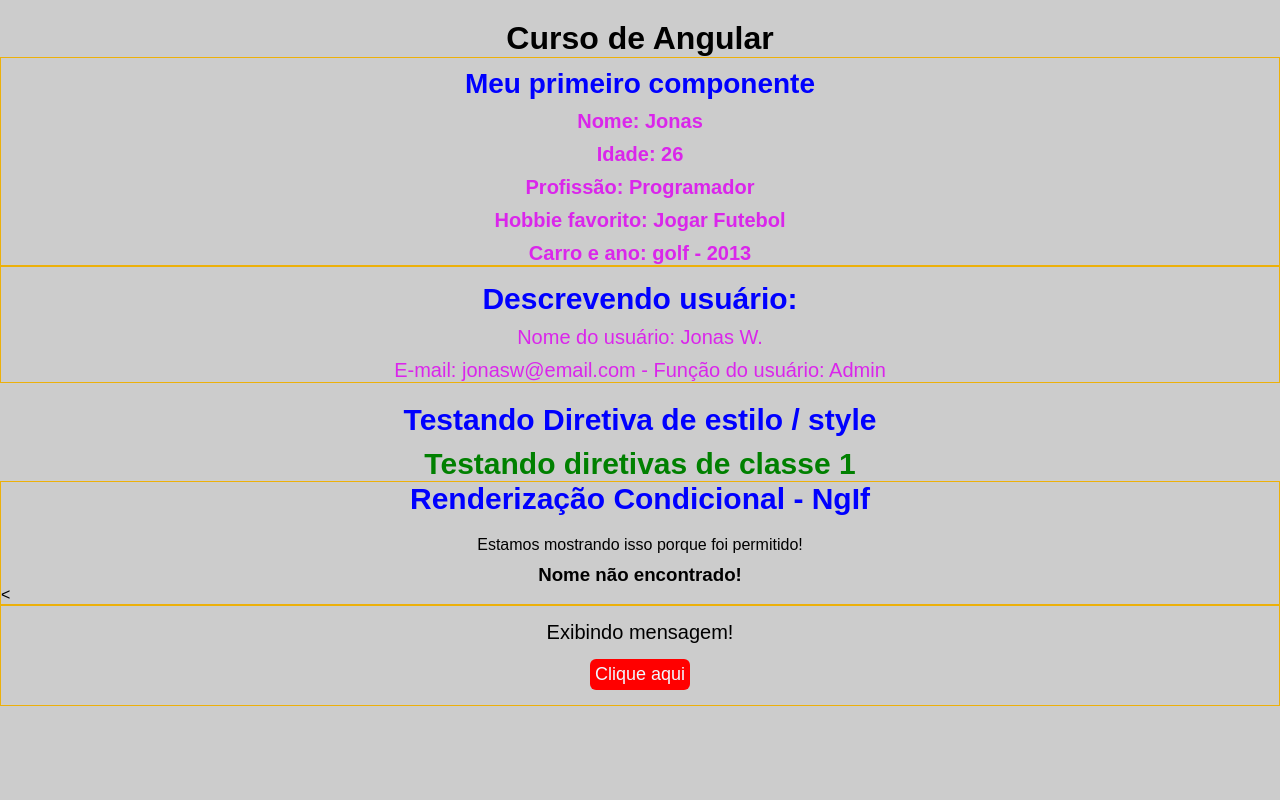
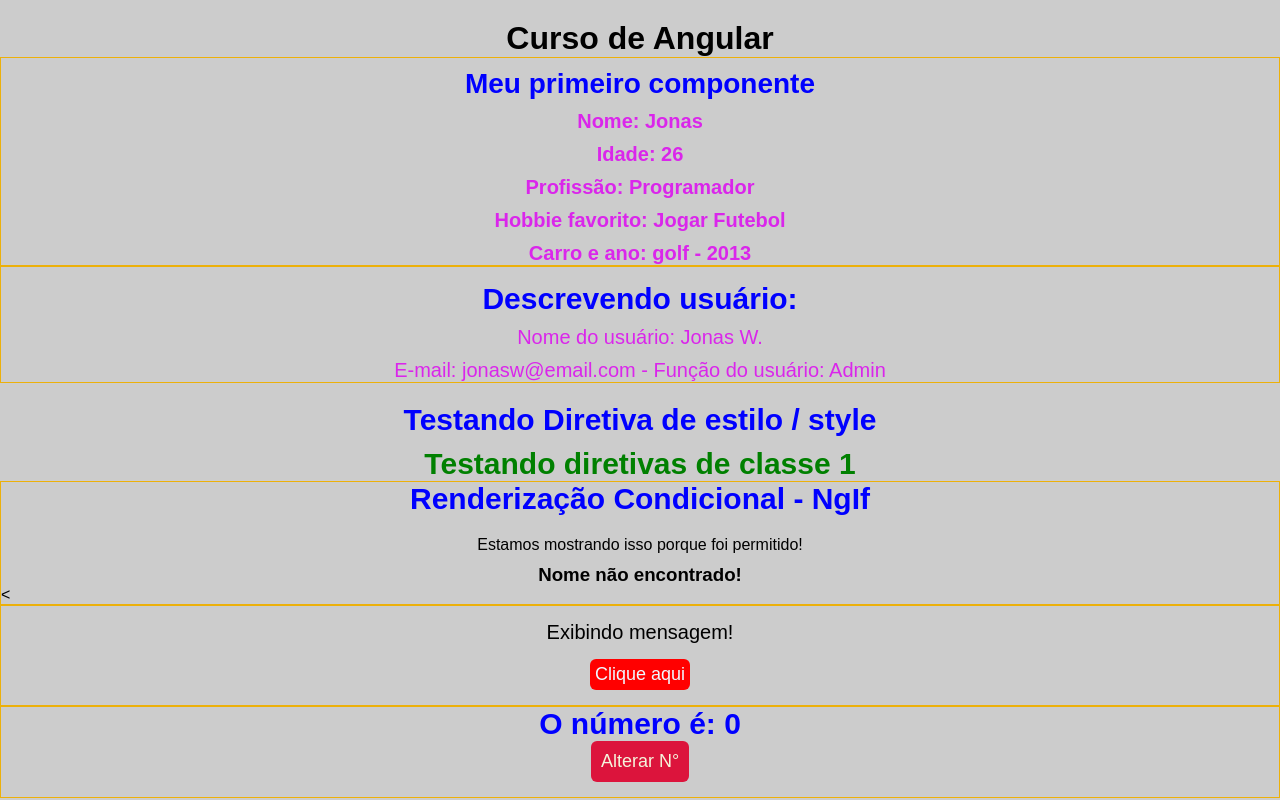
Before and after one commit to JonasWillian97/curso-angular, an Angular app: page / in a window 1280 px wide. Built offline with nearby package versions, Linux system fonts and the light colour scheme.

Commit message:
Trabalhando com event emitter e output

```diff
--- a/src/app/app.component.html
+++ b/src/app/app.component.html
@@ -4,3 +4,4 @@
 <app-directives></app-directives>
 <app-if-render></app-if-render>
 <app-eventos></app-eventos>
+<app-emitter></app-emitter>
--- a/src/app/app.module.ts
+++ b/src/app/app.module.ts
@@ -8,6 +8,8 @@
 import { DirectivesComponent } from './components/directives/directives.component';
 import { IfRenderComponent } from './components/if-render/if-render.component';
 import { EventosComponent } from './components/eventos/eventos.component';
+import { EmitterComponent } from './components/emitter/emitter.component';
+import { ChangeNumberComponent } from './components/change-number/change-number.component';
 
 
 @NgModule({
@@ -18,6 +20,8 @@
     DirectivesComponent,
     IfRenderComponent,
     EventosComponent,
+    EmitterComponent,
+    ChangeNumberComponent,
   ],
   imports: [
     BrowserModule,
--- /dev/null
+++ b/src/app/components/change-number/change-number.component.css
@@ -0,0 +1,14 @@
+button{
+    display: flex;
+    align-items: center;
+    justify-content: center;
+    margin: 0 auto;
+    background-color: crimson;
+    color: beige;
+    font-size: 18px;
+    margin-bottom: 15px;
+    padding: 10px;
+    border: none;
+    border-radius: 6px;
+    cursor: pointer;
+}
--- /dev/null
+++ b/src/app/components/change-number/change-number.component.html
@@ -0,0 +1 @@
+<button (click)="handleClick()">Alterar N°</button>
--- /dev/null
+++ b/src/app/components/change-number/change-number.component.ts
@@ -0,0 +1,15 @@
+import { Component , Output, EventEmitter} from '@angular/core';
+
+@Component({
+  selector: 'app-change-number',
+  templateUrl: './change-number.component.html',
+  styleUrls: ['./change-number.component.css']
+})
+export class ChangeNumberComponent {
+  @Output()  changeNumber: EventEmitter<any> = new EventEmitter();
+
+  handleClick():void {
+    this.changeNumber.emit();
+  }
+
+}
--- /dev/null
+++ b/src/app/components/emitter/emitter.component.css
@@ -0,0 +1,5 @@
+h2{
+    text-align: center;
+    font-size: 30px;
+    color: blue;
+}
--- /dev/null
+++ b/src/app/components/emitter/emitter.component.html
@@ -0,0 +1,4 @@
+<div class="class">
+<h2>O número é: {{myNumber}} </h2>
+<app-change-number (changeNumber)="onChangeNumber()"></app-change-number>
+</div>
--- /dev/null
+++ b/src/app/components/emitter/emitter.component.ts
@@ -0,0 +1,17 @@
+import { Component } from '@angular/core';
+
+@Component({
+  selector: 'app-emitter',
+  templateUrl: './emitter.component.html',
+  styleUrls: ['./emitter.component.css']
+})
+export class EmitterComponent {
+
+  myNumber: number = 0;
+
+
+  onChangeNumber():void {
+    this.myNumber = Math.floor(Math.random() * 30);
+  }
+
+}
```
Also changed, not shown: 2 other files (tests, documents, lock files or other folders).
